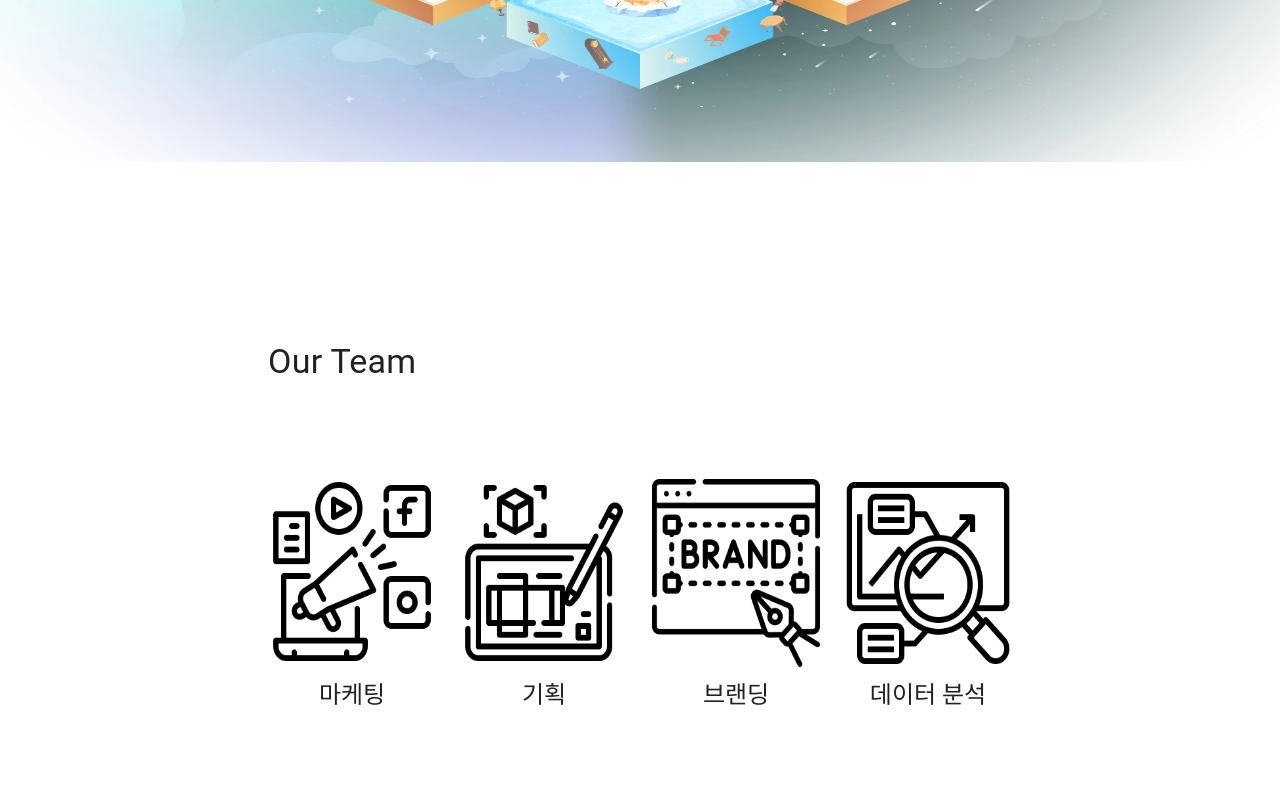
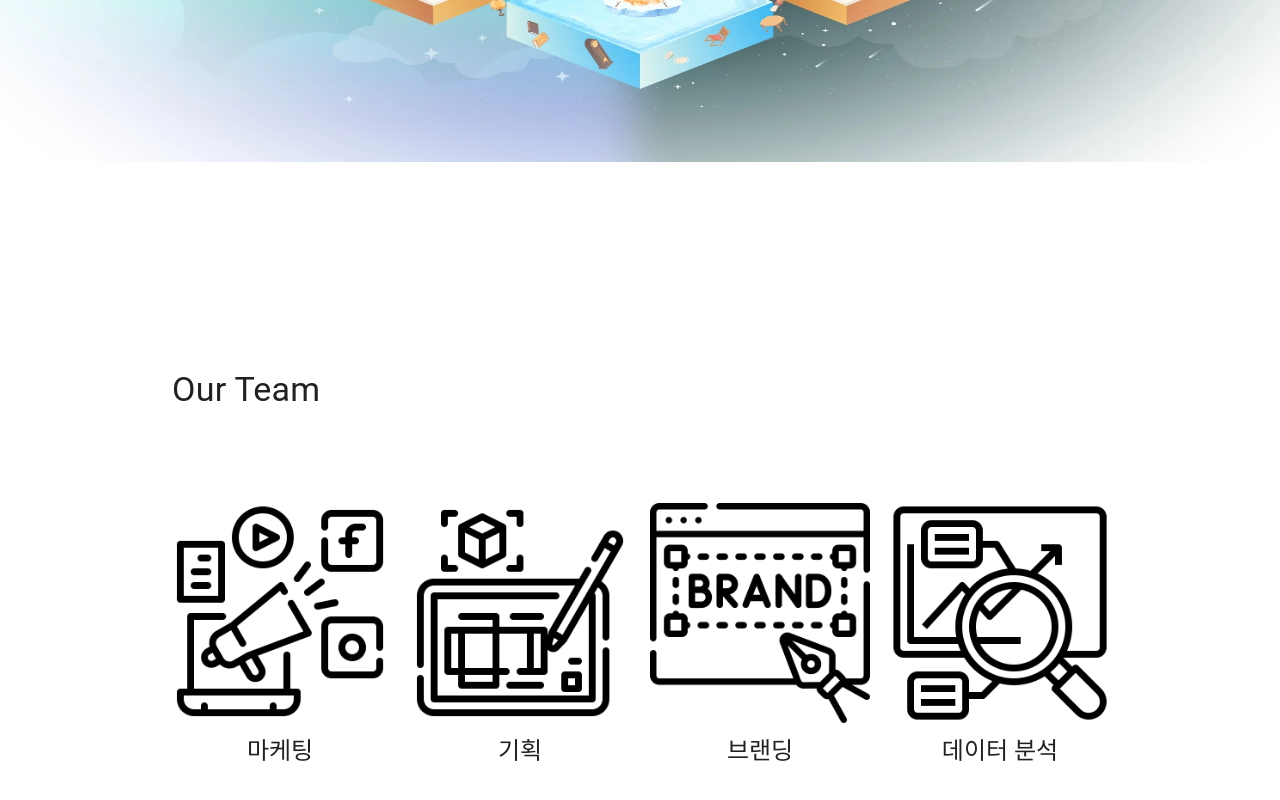
Before and after one commit to Your-Planet/front-end, a Next.js app: page / in a window 1280 px wide. Shown: the part 1518-2318 px from the top of the page. Built offline with nearby package versions, Linux system fonts and the light colour scheme.

Commit message:
image size 조절

```diff
--- a/src/components/common/layout/OurTeam/index.tsx
+++ b/src/components/common/layout/OurTeam/index.tsx
@@ -9,58 +9,38 @@ import dataAnalysis from "@/public/images/data-analysis.png";
 const OurTeam = () => {
 	return (
 		<Box className="w-full h-screen flex justify-center items-center">
-			<Box className="w-3/5 h-full flex flex-col justify-center">
+			<Box className="w-full h-full max-w-[1200px] flex flex-col justify-center ml-40 mr-40">
 				<Typography className="p-3" variant="h4">
 					Our Team
 				</Typography>
-				<Box className="w-full h-1/2 flex justify-center items-center">
-					<Box className="w-full h-full flex flex-col justify-center p-3">
-						<Box className="flex relative w-full h-1/2">
-							<Image
-								src={marketing}
-								alt="marketing"
-								fill
-								sizes="(max-width: 768px) 100vw, (max-width: 1200px) 50vw, 33vw"
-							/>
+				<Box className="w-full flex justify-center items-center pt-20">
+					<Box className="w-full h-full flex flex-col items-center">
+						<Box className="flex relative w-[220px] h-[220px]">
+							<Image src={marketing} alt="marketing" fill priority={true} sizes="(max-width: 768px) 200px, 220px" />
 						</Box>
 						<Typography className="text-center mt-3" variant="h5">
 							마케팅
 						</Typography>
 					</Box>
-					<Box className="w-full h-full flex flex-col justify-center p-3">
-						<Box className="flex relative w-full h-1/2">
-							<Image
-								src={productDesign}
-								alt="product design"
-								fill
-								sizes="(max-width: 768px) 100vw, (max-width: 1200px) 50vw, 33vw"
-							/>
+					<Box className="w-full h-full flex flex-col items-center">
+						<Box className="flex relative w-[220px] h-[220px]">
+							<Image src={productDesign} alt="product design" fill sizes="(max-width: 768px) 200px, 220px" />
 						</Box>
 						<Typography className="text-center mt-3" variant="h5">
 							기획
 						</Typography>
 					</Box>
-					<Box className="w-full h-full flex flex-col justify-center p-3">
-						<Box className="flex relative w-full h-1/2">
-							<Image
-								src={branding}
-								alt="branding"
-								fill
-								sizes="(max-width: 768px) 100vw, (max-width: 1200px) 50vw, 33vw"
-							/>
+					<Box className="w-full h-full flex flex-col items-center">
+						<Box className="flex relative w-[220px] h-[220px]">
+							<Image src={branding} alt="branding" fill sizes="(max-width: 768px) 200px, 220px" />
 						</Box>
 						<Typography className="text-center mt-3" variant="h5">
 							브랜딩
 						</Typography>
 					</Box>
-					<Box className="w-full h-full flex flex-col justify-center p-3">
-						<Box className="flex relative w-full h-1/2">
-							<Image
-								src={dataAnalysis}
-								alt="data analysis"
-								fill
-								sizes="(max-width: 768px) 100vw, (max-width: 1200px) 50vw, 33vw"
-							/>
+					<Box className="w-full h-full flex flex-col items-center">
+						<Box className="flex relative w-[220px] h-[220px]">
+							<Image src={dataAnalysis} alt="data analysis" fill sizes="(max-width: 768px) 200px, 220px" />
 						</Box>
 						<Typography className="text-center mt-3" variant="h5">
 							데이터 분석
```
